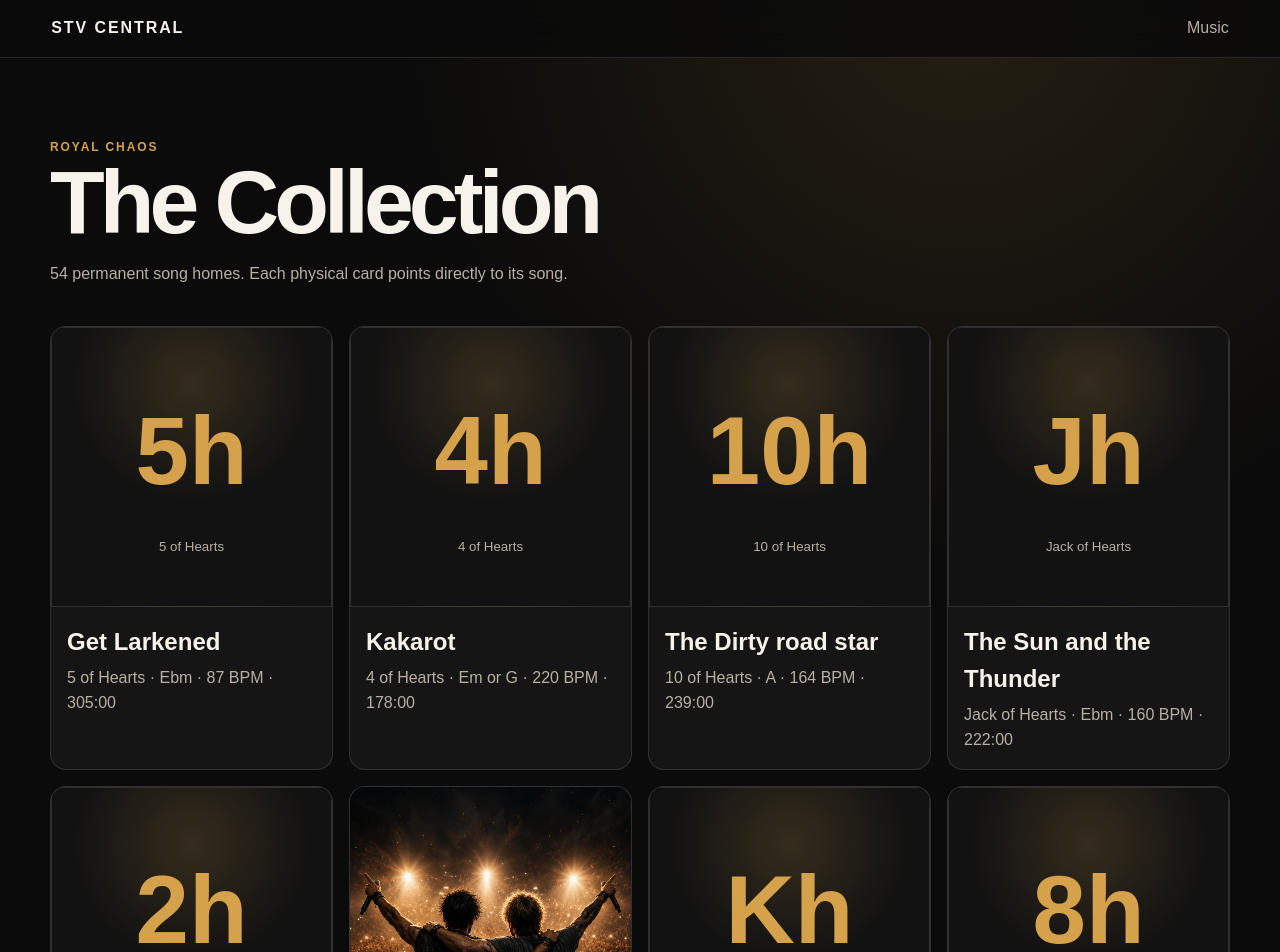
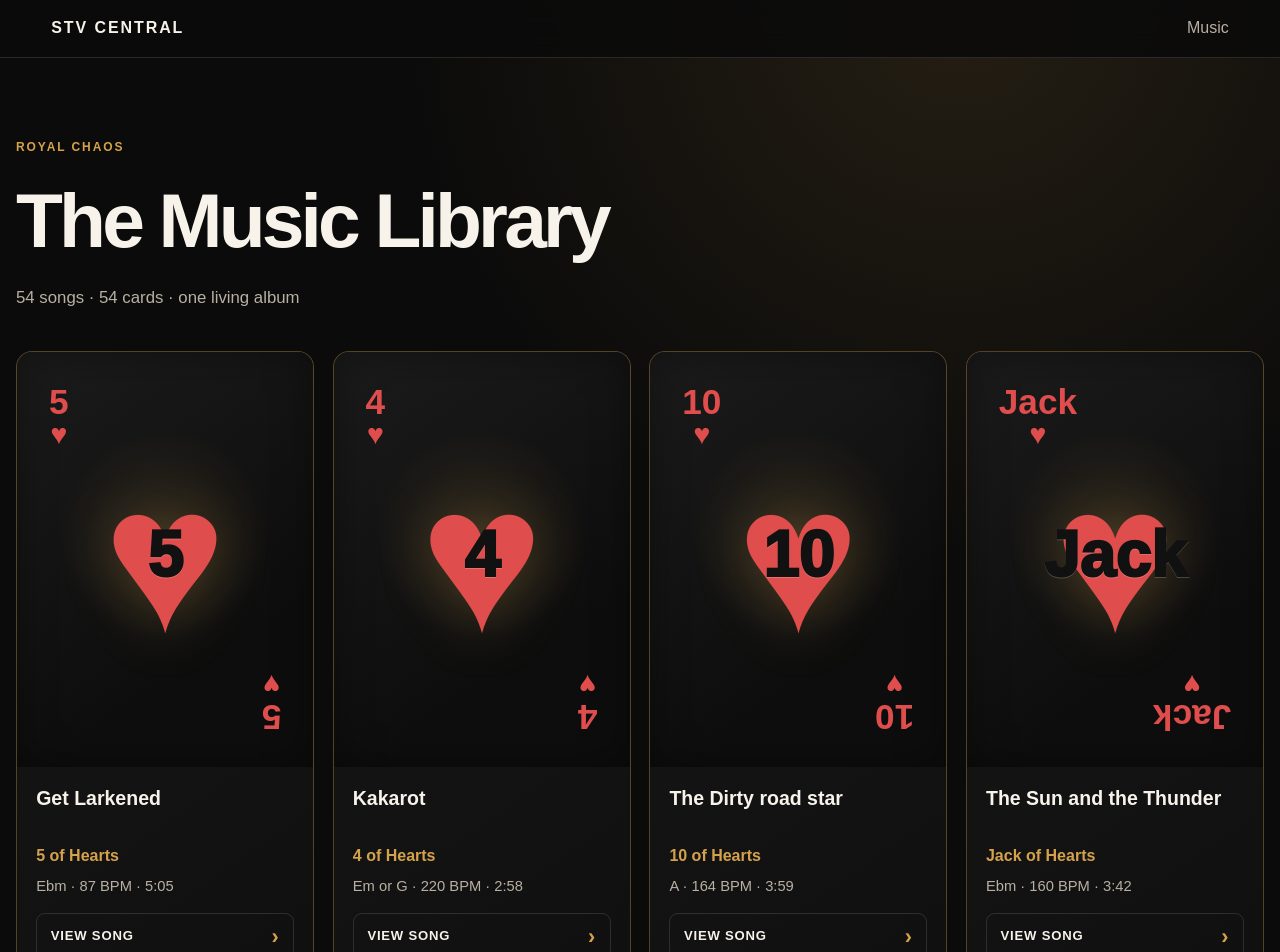
Before and after one commit to stvcentral/stvcentral, a Next.js app: page /music in a window 1280 px wide. Shown: the top 952 px of the page. Built offline with nearby package versions, Linux system fonts and the light colour scheme.

Commit message:
Improve card placeholders and fix durations

```diff
--- a/app/globals.css
+++ b/app/globals.css
@@ -284,3 +284,205 @@ main { width: min(1180px, calc(100% - 2rem)); margin: 0 auto; }
   .player-content { grid-template-columns:3rem 1fr auto auto; }
   .player-content audio { grid-column:1 / -1; }
 }
+
+/* Refined Royal Chaos placeholders */
+.collection-page {
+  width: min(1480px, calc(100% - 2rem));
+}
+
+.collection-heading {
+  display: flex;
+  justify-content: space-between;
+  align-items: end;
+  gap: 2rem;
+  margin-bottom: 2.5rem;
+}
+
+.collection-heading h1 {
+  margin: .3rem 0;
+  font-size: clamp(2.5rem, 6vw, 5rem);
+  letter-spacing: -.05em;
+}
+
+.collection-heading p:last-child {
+  margin: 0;
+  color: var(--muted);
+  font-size: 1.05rem;
+}
+
+.refined-grid {
+  grid-template-columns: repeat(auto-fill, minmax(270px, 1fr));
+  gap: 1.15rem;
+}
+
+.refined-tile {
+  border-color: rgba(213,162,75,.34);
+  background: linear-gradient(145deg, #171717, #101010);
+  transition: transform .18s ease, border-color .18s ease, box-shadow .18s ease;
+}
+
+.refined-tile:hover {
+  transform: translateY(-4px);
+  border-color: rgba(213,162,75,.85);
+  box-shadow: 0 18px 45px rgba(0,0,0,.35);
+}
+
+.tile-artwork {
+  width: 100%;
+  aspect-ratio: 5 / 7;
+  object-fit: cover;
+}
+
+.tile-copy {
+  padding: 1.2rem !important;
+}
+
+.tile-copy h2 {
+  min-height: 2.7em;
+  font-size: 1.22rem;
+  line-height: 1.25;
+}
+
+.tile-card-name {
+  color: var(--gold) !important;
+  font-weight: 700;
+}
+
+.tile-meta {
+  min-height: 1.5em;
+  font-size: .92rem;
+}
+
+.view-song {
+  display: flex;
+  justify-content: space-between;
+  align-items: center;
+  margin-top: 1rem;
+  padding: .7rem .85rem;
+  border: 1px solid var(--line);
+  border-radius: .55rem;
+  font-size: .82rem;
+  font-weight: 800;
+  letter-spacing: .06em;
+  text-transform: uppercase;
+}
+
+.view-song b {
+  color: var(--gold);
+  font-size: 1.35rem;
+  line-height: 1;
+}
+
+.playing-card-placeholder {
+  position: relative;
+  width: 100%;
+  aspect-ratio: 5 / 7;
+  overflow: hidden;
+  border: 1px solid rgba(213,162,75,.35);
+  border-radius: 1rem;
+  background:
+    radial-gradient(circle at 50% 44%, rgba(213,162,75,.14), transparent 38%),
+    linear-gradient(145deg, #1b1b1b, #0d0d0d 72%);
+  box-shadow: inset 0 0 38px rgba(0,0,0,.36);
+}
+
+.playing-card-placeholder.compact {
+  border: 0;
+  border-radius: 0;
+}
+
+.card-corner {
+  position: absolute;
+  display: flex;
+  flex-direction: column;
+  align-items: center;
+  gap: .05rem;
+  z-index: 2;
+}
+
+.card-corner.top {
+  top: 1rem;
+  left: 1rem;
+}
+
+.card-corner.bottom {
+  right: 1rem;
+  bottom: 1rem;
+  transform: rotate(180deg);
+}
+
+.card-rank {
+  font-size: clamp(1.45rem, 4vw, 2.2rem);
+  font-weight: 900;
+  line-height: 1;
+}
+
+.card-suit-small {
+  font-size: clamp(1.2rem, 3vw, 1.8rem);
+  line-height: 1;
+}
+
+.card-center {
+  position: absolute;
+  inset: 0;
+  display: grid;
+  place-items: center;
+}
+
+.card-suit-large {
+  font-size: clamp(8rem, 19vw, 13rem);
+  line-height: 1;
+  filter: drop-shadow(0 8px 28px rgba(213,162,75,.22));
+}
+
+.card-rank-center {
+  position: absolute;
+  top: 50%;
+  left: 50%;
+  transform: translate(-50%, -53%);
+  color: #111;
+  font-size: clamp(2rem, 6vw, 4rem);
+  font-weight: 950;
+  text-shadow: 0 1px 0 rgba(255,255,255,.2);
+}
+
+.suit-hearts,
+.suit-diamonds {
+  color: #e04d4d;
+}
+
+.suit-spades,
+.suit-clubs,
+.suit-jokers {
+  color: var(--gold);
+}
+
+.song-hero > .playing-card-placeholder {
+  max-width: 520px;
+  justify-self: center;
+  box-shadow: 0 24px 80px rgba(0,0,0,.55);
+}
+
+@media (max-width: 650px) {
+  .refined-grid {
+    grid-template-columns: repeat(2, minmax(0, 1fr));
+    gap: .65rem;
+  }
+
+  .tile-copy {
+    padding: .85rem !important;
+  }
+
+  .tile-copy h2 {
+    font-size: .98rem;
+  }
+
+  .tile-meta,
+  .tile-card-name {
+    font-size: .78rem;
+  }
+
+  .view-song {
+    display: none;
+  }
+}
--- a/app/music/page.js
+++ b/app/music/page.js
@@ -1,22 +1,34 @@
 import Link from "next/link";
 import { songs } from "../../data/songs";
+import { CardVisual } from "../../components/CardVisual";
+
 export const metadata = { title: "The Collection" };
+
 export default function MusicPage() {
   return (
-    <main className="page-shell">
-      <header className="page-heading">
-        <p className="eyebrow">ROYAL CHAOS</p>
-        <h1>The Collection</h1>
-        <p>54 permanent song homes. Each physical card points directly to its song.</p>
+    <main className="page-shell collection-page">
+      <header className="collection-heading">
+        <div>
+          <p className="eyebrow">ROYAL CHAOS</p>
+          <h1>The Music Library</h1>
+          <p>54 songs · 54 cards · one living album</p>
+        </div>
       </header>
-      <section className="song-grid">
-        {songs.map(song => (
-          <Link href={`/song/${song.slug}`} className="song-tile" key={song.id}>
-            {song.artwork ? <img src={song.artwork} alt={`${song.title} artwork`} /> :
-              <div className="tile-placeholder"><span>{song.cardCode}</span><small>{song.cardName}</small></div>}
-            <div>
+
+      <section className="song-grid refined-grid">
+        {songs.map((song) => (
+          <Link href={`/song/${song.slug}`} className="song-tile refined-tile" key={song.id}>
+            {song.artwork ? (
+              <img className="tile-artwork" src={song.artwork} alt={`${song.title} artwork`} />
+            ) : (
+              <CardVisual song={song} compact />
+            )}
+
+            <div className="tile-copy">
               <h2>{song.title}</h2>
-              <p>{song.cardName} · {song.musicalKey} · {song.bpm} BPM · {song.duration}</p>
+              <p className="tile-card-name">{song.cardName}</p>
+              <p className="tile-meta">{song.musicalKey} · {song.bpm} BPM · {song.duration}</p>
+              <span className="view-song">View song <b>›</b></span>
             </div>
           </Link>
         ))}
--- a/app/song/[slug]/page.js
+++ b/app/song/[slug]/page.js
@@ -1,5 +1,6 @@
 import { notFound } from "next/navigation";
 import Player from "../../../components/Player";
+import { CardVisual } from "../../../components/CardVisual";
 import { getSong, songs } from "../../../data/songs";
 
 export function generateStaticParams() {
@@ -19,10 +20,7 @@ export default async function SongPage({ params }) {
     <>
       <main className="song-page">
         <section className="song-hero">
-          {song.artwork ? <img className="song-artwork" src={song.artwork} alt={`${song.title} artwork`} /> :
-            <div className="song-artwork card-placeholder">
-              <span>{song.cardCode}</span><strong>{song.cardName}</strong><small>Artwork coming soon</small>
-            </div>}
+          {song.artwork ? <img className="song-artwork" src={song.artwork} alt={`${song.title} artwork`} /> : <CardVisual song={song} />}
           <div className="song-summary">
             <p className="eyebrow">STV SONG CARD · {song.cardName.toUpperCase()}</p>
             <h1>{song.title}</h1>
--- /dev/null
+++ b/components/CardVisual.js
@@ -0,0 +1,29 @@
+export const suitSymbols = {
+  Hearts: "♥",
+  Diamonds: "♦",
+  Spades: "♠",
+  Clubs: "♣",
+  Jokers: "★"
+};
+
+export function CardVisual({ song, compact = false }) {
+  const symbol = suitSymbols[song.suit] || "★";
+  return (
+    <div className={`playing-card-placeholder suit-${song.suit.toLowerCase()} ${compact ? "compact" : ""}`}>
+      <div className="card-corner top">
+        <span className="card-rank">{song.rank}</span>
+        <span className="card-suit-small">{symbol}</span>
+      </div>
+
+      <div className="card-center">
+        <span className="card-suit-large">{symbol}</span>
+        <span className="card-rank-center">{song.rank}</span>
+      </div>
+
+      <div className="card-corner bottom">
+        <span className="card-rank">{song.rank}</span>
+        <span className="card-suit-small">{symbol}</span>
+      </div>
+    </div>
+  );
+}
--- a/data/songs.js
+++ b/data/songs.js
@@ -9,7 +9,7 @@ export const songs = [
     "slug": "getlarkened",
     "bpm": 87,
     "musicalKey": "Ebm",
-    "duration": "305:00",
+    "duration": "5:05",
     "artwork": null,
     "audio": null,
     "why": "",
@@ -25,7 +25,7 @@ export const songs = [
     "slug": "kakarot",
     "bpm": 220,
     "musicalKey": "Em or G",
-    "duration": "178:00",
+    "duration": "2:58",
     "artwork": null,
     "audio": null,
     "why": "",
@@ -41,7 +41,7 @@ export const songs = [
     "slug": "thedirtyroadstar",
     "bpm": 164,
     "musicalKey": "A",
-    "duration": "239:00",
+    "duration": "3:59",
     "artwork": null,
     "audio": null,
     "why": "",
@@ -57,7 +57,7 @@ export const songs = [
     "slug": "thesunandthethunder",
     "bpm": 160,
     "musicalKey": "Ebm",
-    "duration": "222:00",
+    "duration": "3:42",
     "artwork": null,
     "audio": null,
     "why": "",
@@ -73,7 +73,7 @@ export const songs = [
     "slug": "lematch",
     "bpm": 90,
     "musicalKey": "Ebm",
-    "duration": "298:00",
+    "duration": "4:58",
     "artwork": null,
     "audio": null,
     "why": "",
@@ -89,7 +89,7 @@ export const songs = [
     "slug": "2voices1fire",
     "bpm": 133,
     "musicalKey": "G#m",
-    "duration": "274:00",
+    "duration": "4:34",
     "artwork": "/media/2voices1fire.webp",
     "audio": "/media/2voices1fire.mp3",
     "why": "A song about two singers who challenge each other without becoming enemies—competition transformed into growth, brotherhood, and a stronger shared performance.",
@@ -173,7 +173,7 @@ export const songs = [
     "slug": "muriellerespira",
     "bpm": 100,
     "musicalKey": "A",
-    "duration": "271:00",
+    "duration": "4:31",
     "artwork": null,
     "audio": null,
     "why": "",
@@ -189,7 +189,7 @@ export const songs = [
     "slug": "questron",
     "bpm": 173,
     "musicalKey": "Ebm",
-    "duration": "228:00",
+    "duration": "3:48",
     "artwork": null,
     "audio": null,
     "why": "",
@@ -205,7 +205,7 @@ export const songs = [
     "slug": "mapetiteetoilempl",
     "bpm": 164,
     "musicalKey": "A",
-    "duration": "246:00",
+    "duration": "4:06",
     "artwork": null,
     "audio": null,
     "why": "",
@@ -221,7 +221,7 @@ export const songs = [
     "slug": "theacesoftheheart",
     "bpm": 177,
     "musicalKey": "Ebm",
-    "duration": "209:00",
+    "duration": "3:29",
     "artwork": null,
     "audio": null,
     "why": "",
@@ -237,7 +237,7 @@ export const songs = [
     "slug": "goodvibesonly",
     "bpm": 99,
     "musicalKey": "Ebm",
-    "duration": "199:00",
+    "duration": "3:19",
     "artwork": null,
     "audio": null,
     "why": "",
@@ -253,7 +253,7 @@ export const songs = [
     "slug": "pocketsmile",
     "bpm": 147,
     "musicalKey": "C",
-    "duration": "148:00",
+    "duration": "2:28",
     "artwork": null,
     "audio": null,
     "why": "",
@@ -269,7 +269,7 @@ export const songs = [
     "slug": "queenoftheextreeaglesheart",
     "bpm": 176,
     "musicalKey": "Ebm",
-    "duration": "224:00",
+    "duration": "3:44",
     "artwork": null,
     "audio": null,
     "why": "",
@@ -285,7 +285,7 @@ export const songs = [
     "slug": "letatsaitrien",
     "bpm": 74,
     "musicalKey": "G",
-    "duration": "224:00",
+    "duration": "3:44",
     "artwork": null,
     "audio": null,
     "why": "",
@@ -301,7 +301,7 @@ export const songs = [
     "slug": "legenieduchant",
     "bpm": 107,
     "musicalKey": "Gm",
-    "duration": "171:00",
+    "duration": "2:51",
     "artwork": null,
     "audio": null,
     "why": "",
@@ -317,7 +317,7 @@ export const songs = [
     "slug": "lartcpasluvre",
     "bpm": 113,
     "musicalKey": "G",
-    "duration": "122:00",
+    "duration": "2:02",
     "artwork": null,
     "audio": null,
     "why": "",
@@ -333,7 +333,7 @@ export const songs = [
     "slug": "elleestencorela",
     "bpm": 126,
     "musicalKey": "Em",
-    "duration": "253:00",
+    "duration": "4:13",
     "artwork": null,
     "audio": null,
     "why": "",
@@ -349,7 +349,7 @@ export const songs = [
     "slug": "aliendansunefourmiliere",
     "bpm": 158,
     "musicalKey": "Cm",
-    "duration": "181:00",
+    "duration": "3:01",
     "artwork": null,
     "audio": null,
     "why": "",
@@ -365,7 +365,7 @@ export const songs = [
     "slug": "onaimecaraler",
     "bpm": 205,
     "musicalKey": "A",
-    "duration": "211:00",
+    "duration": "3:31",
     "artwork": null,
     "audio": null,
     "why": "",
@@ -381,7 +381,7 @@ export const songs = [
     "slug": "lacigaleetlafourmi",
     "bpm": 103,
     "musicalKey": "Cm",
-    "duration": "140:00",
+    "duration": "2:20",
     "artwork": null,
     "audio": null,
     "why": "",
@@ -397,7 +397,7 @@ export const songs = [
     "slug": "leherodanssacave",
     "bpm": 185,
     "musicalKey": "Eb",
-    "duration": "187:00",
+    "duration": "3:07",
     "artwork": null,
     "audio": null,
     "why": "",
@@ -413,7 +413,7 @@ export const songs = [
     "slug": "visagesansyeux",
     "bpm": 191,
     "musicalKey": "Ebm",
-    "duration": "120:00",
+    "duration": "2:00",
     "artwork": null,
     "audio": null,
     "why": "",
@@ -429,7 +429,7 @@ export const songs = [
     "slug": "travaildereve",
     "bpm": 198,
     "musicalKey": "Gm",
-    "duration": "142:00",
+    "duration": "2:22",
     "artwork": null,
     "audio": null,
     "why": "",
@@ -445,7 +445,7 @@ export const songs = [
     "slug": "humainzip",
     "bpm": 195,
     "musicalKey": "C#m",
-    "duration": "183:00",
+    "duration": "3:03",
     "artwork": null,
     "audio": null,
     "why": "",
@@ -461,7 +461,7 @@ export const songs = [
     "slug": "yvesiduty",
     "bpm": 167,
     "musicalKey": "G",
-    "duration": "229:00",
+    "duration": "3:49",
     "artwork": null,
     "audio": null,
     "why": "",
@@ -477,7 +477,7 @@ export const songs = [
     "slug": "poorbabywiththebathwater",
     "bpm": 72,
     "musicalKey": "Db or F Minor",
-    "duration": "239:00",
+    "duration": "3:59",
     "artwork": null,
     "audio": null,
     "why": "",
@@ -493,7 +493,7 @@ export const songs = [
     "slug": "mistakingvantageforvalue",
     "bpm": 194,
     "musicalKey": "Ebm",
-    "duration": "244:00",
+    "duration": "4:04",
     "artwork": null,
     "audio": null,
     "why": "",
@@ -509,7 +509,7 @@ export const songs = [
     "slug": "thestormcanscream",
     "bpm": 190,
     "musicalKey": "Ebm",
-    "duration": "208:00",
+    "duration": "3:28",
     "artwork": null,
     "audio": null,
     "why": "",
@@ -525,7 +525,7 @@ export const songs = [
     "slug": "borntodefy",
     "bpm": 167,
     "musicalKey": "Am",
-    "duration": "234:00",
+    "duration": "3:54",
     "artwork": null,
     "audio": null,
     "why": "",
@@ -541,7 +541,7 @@ export const songs = [
     "slug": "ifoneofusisintroubleweallare",
     "bpm": 100,
     "musicalKey": "G",
-    "duration": "197:00",
+    "duration": "3:17",
     "artwork": null,
     "audio": null,
     "why": "",
@@ -557,7 +557,7 @@ export const songs = [
     "slug": "shesintotherockstar",
     "bpm": 84,
     "musicalKey": "Dm",
-    "duration": "230:00",
+    "duration": "3:50",
     "artwork": null,
     "audio": null,
     "why": "",
@@ -573,7 +573,7 @@ export const songs = [
     "slug": "selffulfillingprisons",
     "bpm": 183,
     "musicalKey": "Ebm",
-    "duration": "195:00",
+    "duration": "3:15",
     "artwork": null,
     "audio": null,
     "why": "",
@@ -589,7 +589,7 @@ export const songs = [
     "slug": "onoroff",
     "bpm": 91,
     "musicalKey": "Dm",
-    "duration": "204:00",
+    "duration": "3:24",
     "artwork": null,
     "audio": null,
     "why": "",
@@ -605,7 +605,7 @@ export const songs = [
     "slug": "wakeup",
     "bpm": 178,
     "musicalKey": "Gm",
-    "duration": "151:00",
+    "duration": "2:31",
     "artwork": null,
     "audio": null,
     "why": "",
@@ -621,7 +621,7 @@ export const songs = [
     "slug": "aplantoresettheworld",
     "bpm": 180,
     "musicalKey": "Dm",
-    "duration": "233:00",
+    "duration": "3:53",
     "artwork": null,
     "audio": null,
     "why": "",
@@ -637,7 +637,7 @@ export const songs = [
     "slug": "crownyourself",
     "bpm": 174,
     "musicalKey": "Em",
-    "duration": "246:00",
+    "duration": "4:06",
     "artwork": null,
     "audio": null,
     "why": "",
@@ -653,7 +653,7 @@ export const songs = [
     "slug": "gobblingitallup",
     "bpm": 187,
     "musicalKey": "E",
-    "duration": "208:00",
+    "duration": "3:28",
     "artwork": null,
     "audio": null,
     "why": "",
@@ -669,7 +669,7 @@ export const songs = [
     "slug": "rockthispunktonight",
     "bpm": 185,
     "musicalKey": "F",
-    "duration": "216:00",
+    "duration": "3:36",
     "artwork": null,
     "audio": null,
     "why": "",
@@ -685,7 +685,7 @@ export const songs = [
     "slug": "undergroundheroes",
     "bpm": 191,
     "musicalKey": "Ebm",
-    "duration": "247:00",
+    "duration": "4:07",
     "artwork": null,
     "audio": null,
     "why": "",
@@ -701,7 +701,7 @@ export const songs = [
     "slug": "donquichottethemirrorwars",
     "bpm": 118,
     "musicalKey": "Ebm",
-    "duration": "368:00",
+    "duration": "6:08",
     "artwork": null,
     "audio": null,
     "why": "",
@@ -717,7 +717,7 @@ export const songs = [
     "slug": "permissionslipnation",
     "bpm": 182,
     "musicalKey": "Cm",
-    "duration": "174:00",
+    "duration": "2:54",
     "artwork": null,
     "audio": null,
     "why": "",
@@ -733,7 +733,7 @@ export const songs = [
     "slug": "theillusionofbeing",
     "bpm": 88,
     "musicalKey": "Gm",
-    "duration": "261:00",
+    "duration": "4:21",
     "artwork": null,
     "audio": null,
     "why": "",
@@ -749,7 +749,7 @@ export const songs = [
     "slug": "whatshauntingyou",
     "bpm": 176,
     "musicalKey": "Ebm",
-    "duration": "236:00",
+    "duration": "3:56",
     "artwork": null,
     "audio": null,
     "why": "",
@@ -765,7 +765,7 @@ export const songs = [
     "slug": "noonesaprophetathomeoutofphase",
     "bpm": 152,
     "musicalKey": "Ebm",
-    "duration": "216:00",
+    "duration": "3:36",
     "artwork": null,
     "audio": null,
     "why": "",
@@ -781,7 +781,7 @@ export const songs = [
     "slug": "awishinthenight",
     "bpm": 150,
     "musicalKey": "Ebm",
-    "duration": "270:00",
+    "duration": "4:30",
     "artwork": null,
     "audio": null,
     "why": "",
@@ -797,7 +797,7 @@ export const songs = [
     "slug": "spectersofthethrone",
     "bpm": 160,
     "musicalKey": "Ebm",
-    "duration": "402:00",
+    "duration": "6:42",
     "artwork": null,
     "audio": null,
     "why": "",
@@ -813,7 +813,7 @@ export const songs = [
     "slug": "360by360view",
     "bpm": 90,
     "musicalKey": "Ebm",
-    "duration": "279:00",
+    "duration": "4:39",
     "artwork": null,
     "audio": null,
     "why": "",
@@ -829,7 +829,7 @@ export const songs = [
     "slug": "notspecial",
     "bpm": 172,
     "musicalKey": "Ebm",
-    "duration": "172:00",
+    "duration": "2:52",
     "artwork": null,
     "audio": null,
     "why": "",
@@ -845,7 +845,7 @@ export const songs = [
     "slug": "mintedoligarchs",
     "bpm": 94,
     "musicalKey": "Ebm",
-    "duration": "253:00",
+    "duration": "4:13",
     "artwork": null,
     "audio": null,
     "why": "",
@@ -861,7 +861,7 @@ export const songs = [
     "slug": "whydoyoucare",
     "bpm": 94,
     "musicalKey": "Ebm",
-    "duration": "212:00",
+    "duration": "3:32",
     "artwork": null,
     "audio": null,
     "why": "",
@@ -877,7 +877,7 @@ export const songs = [
     "slug": "paperempire",
     "bpm": 214,
     "musicalKey": "Em",
-    "duration": "267:00",
+    "duration": "4:27",
     "artwork": null,
     "audio": null,
     "why": "",
@@ -893,7 +893,7 @@ export const songs = [
     "slug": "verdictlosing",
     "bpm": 149,
     "musicalKey": "Ebm",
-    "duration": "242:00",
+    "duration": "4:02",
     "artwork": null,
     "audio": null,
     "why": "",
@@ -909,7 +909,7 @@ export const songs = [
     "slug": "flowstate",
     "bpm": 109,
     "musicalKey": "G",
-    "duration": "257:00",
+    "duration": "4:17",
     "artwork": null,
     "audio": null,
     "why": "",
@@ -925,7 +925,7 @@ export const songs = [
     "slug": "thefuturelovesvincent",
     "bpm": 128,
     "musicalKey": "Em",
-    "duration": "264:00",
+    "duration": "4:24",
     "artwork": null,
     "audio": null,
     "why": "",
```
